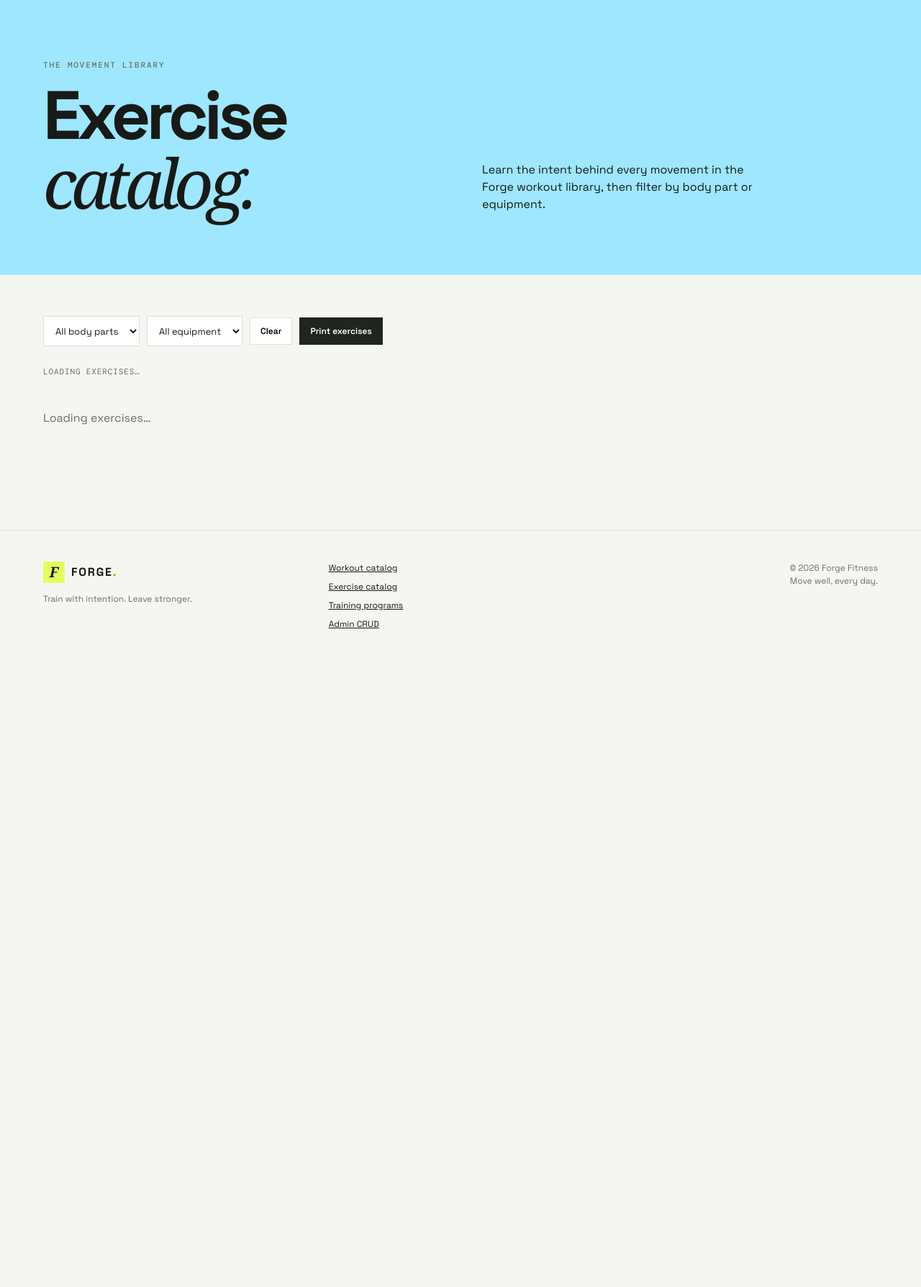
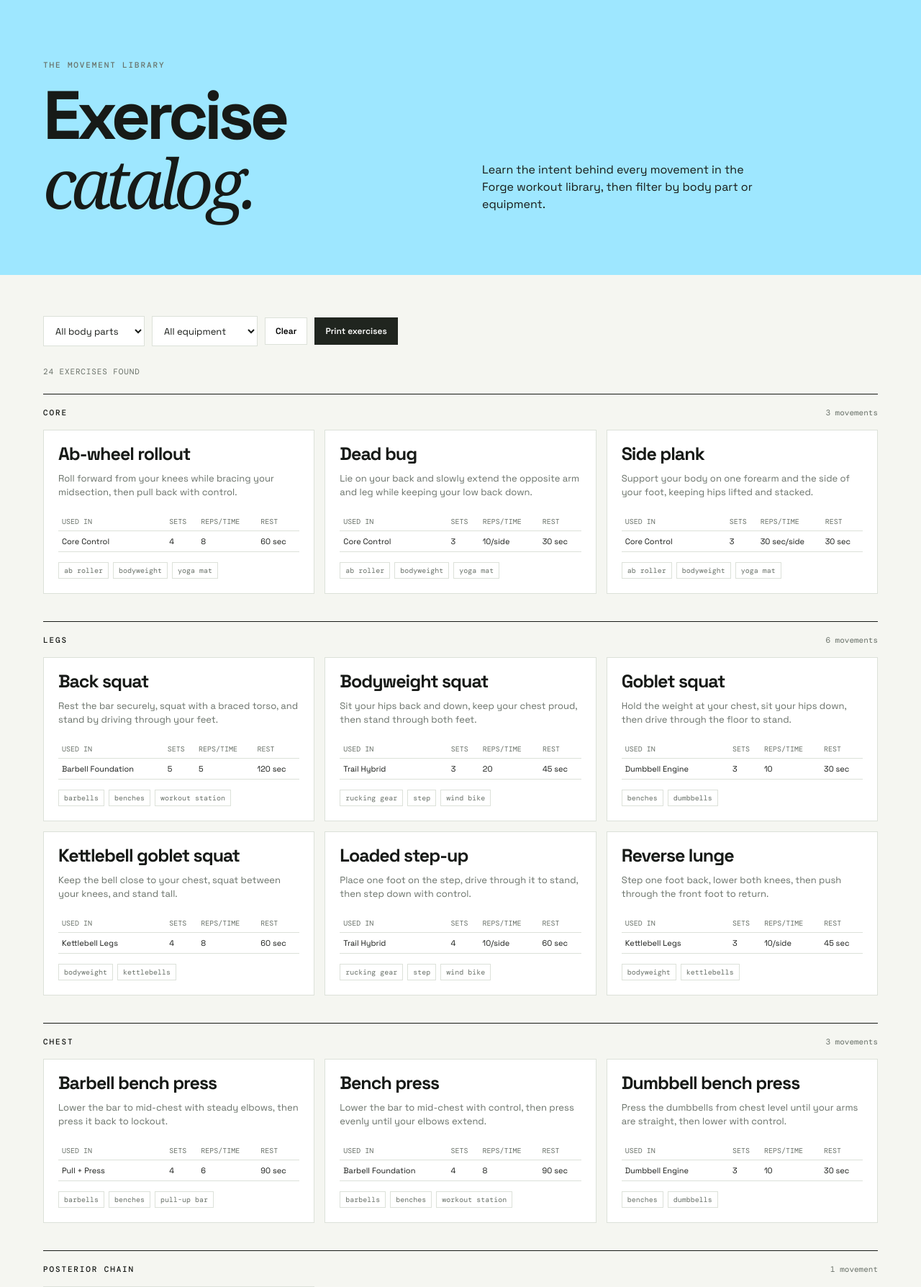
Before and after one commit to mydevco/WorkoutPlanner, a Flask app: page /exercises in a window 1280 px wide. Shown: the part 78-1866 px from the top of the page at 72% size. Before the commit the page ends 951 px from the top, so only its background shows below. Run offline with Flask 3, Linux system fonts and the light colour scheme; data comes from the database, SQL or seed files in the repository.

Commit message:
Fix exercise loading and printable workout details
Co-authored-by: Copilot App <223556219+Copilot@users.noreply.github.com>

```diff
--- a/backend/app.py
+++ b/backend/app.py
@@ -514,17 +514,30 @@ def get_workout_catalog() -> dict:
 def get_exercise_catalog() -> list[dict]:
     database = get_db()
     equipment_by_exercise: dict[str, set[str]] = {}
-    for row in database.execute("SELECT equipment, exercises FROM workouts").fetchall():
+    usage_by_exercise: dict[str, list[dict]] = {}
+    for row in database.execute("SELECT title, equipment, exercises FROM workouts").fetchall():
         try:
             equipment = json.loads(row["equipment"])
             exercises = json.loads(row["exercises"])
         except (TypeError, json.JSONDecodeError):
             continue
+        if not isinstance(equipment, list) or not isinstance(exercises, list):
+            continue
         for exercise in exercises:
+            if not isinstance(exercise, dict):
+                continue
             name = str(exercise.get("name", "")).strip()
             if name:
                 equipment_by_exercise.setdefault(name, set()).update(
                     item for item in equipment if item in ALLOWED_EQUIPMENT
+                )
+                usage_by_exercise.setdefault(name, []).append(
+                    {
+                        "workout": row["title"],
+                        "sets": str(exercise.get("sets", "")).strip(),
+                        "reps": str(exercise.get("reps", "")).strip(),
+                        "rest": str(exercise.get("rest", "")).strip(),
+                    }
                 )
     catalog = []
     for name in sorted(equipment_by_exercise, key=str.casefold):
@@ -538,6 +551,7 @@ def get_exercise_catalog() -> list[dict]:
                 "body_part": body_part,
                 "description": description,
                 "equipment": sorted(equipment_by_exercise[name], key=str.casefold),
+                "usage": usage_by_exercise.get(name, []),
             }
         )
     return catalog
@@ -703,6 +717,13 @@ def serialize_workout(row: sqlite3.Row | dict) -> dict:
             data[key] = json.loads(data[key]) if isinstance(data[key], str) else data[key]
         except (TypeError, json.JSONDecodeError):
             data[key] = []
+    for exercise in data.get("exercises", []):
+        if isinstance(exercise, dict):
+            name = str(exercise.get("name", "")).strip()
+            exercise["instruction"] = EXERCISE_METADATA.get(
+                name,
+                ("Full body", "Move with control through a comfortable range and keep your trunk braced."),
+            )[1]
     return data
 
 
--- a/frontend/static/css/styles.css
+++ b/frontend/static/css/styles.css
@@ -78,6 +78,9 @@ em { font-family: var(--serif); font-weight: 400; letter-spacing: -.08em; }
 .duration { font: 500 12px "DM Mono", monospace; background: var(--lime); padding: 6px 8px; white-space: nowrap; }
 .workout-card h3 { margin-bottom: 11px; }
 .workout-card > p { color: var(--muted); font-size: 14px; margin-bottom: 23px; }
+.workout-details, .exercise-usage { width: 100%; border-collapse: collapse; font-size: 11px; margin: 0 0 17px; }
+.workout-details th, .workout-details td, .exercise-usage th, .exercise-usage td { border-bottom: 1px solid var(--line); padding: 6px 5px; text-align: left; vertical-align: top; }
+.workout-details th, .exercise-usage th { color: var(--muted); font: 10px "DM Mono", monospace; text-transform: uppercase; white-space: nowrap; }
 .tag-list { display: flex; flex-wrap: wrap; gap: 6px; list-style: none; padding: 0; margin: auto 0 0; }
 .tag-list li { padding: 4px 7px; color: #697169; border: 1px solid var(--line); font: 10px "DM Mono", monospace; }
 .card-actions { margin-top: 21px; display: flex; justify-content: space-between; gap: 12px; align-items: center; }
@@ -118,6 +121,8 @@ em { font-family: var(--serif); font-weight: 400; letter-spacing: -.08em; }
 .exercise-card h2 { font-size: 25px; margin: 0 0 12px; letter-spacing: -.04em; }
 .exercise-card p { color: var(--muted); font-size: 13px; margin: 0 0 18px; }
 .exercise-card .tag-list { margin-top: auto; }
+.exercise-usage { margin-bottom: 14px; }
+.exercise-usage td:first-child { min-width: 115px; }
 .toolbar { display: flex; gap: 10px; align-items: center; margin-bottom: 28px; flex-wrap: wrap; }
 .toolbar label, .toolbar select, .toolbar input { font: 13px "Space Grotesk", sans-serif; }
 .toolbar select, .search-field { background: #fff; border: 1px solid var(--line); min-height: 42px; }
--- a/frontend/static/js/app.js
+++ b/frontend/static/js/app.js
@@ -19,10 +19,18 @@
 
   function workoutCard(workout, compact = false) {
     const tags = (workout.equipment || []).map((item) => `<li>${escapeHtml(item)}</li>`).join("");
+    const exerciseRows = (workout.exercises || []).map((exercise) => `<tr>
+      <td>${escapeHtml(exercise.name)}</td>
+      <td>${escapeHtml(exercise.sets || "—")}</td>
+      <td>${escapeHtml(exercise.reps || "—")}</td>
+      <td>${escapeHtml(exercise.rest || "—")}</td>
+      <td>${escapeHtml(exercise.instruction || "Move with control through a comfortable range.")}</td>
+    </tr>`).join("");
     return `<article class="${compact ? "program-workout" : "workout-card"}">
       <div class="card-top"><span class="badge">${escapeHtml(labelCase(workout.category))}</span><span class="duration">${escapeHtml(workout.duration)} min</span></div>
       <h3>${escapeHtml(workout.title)}</h3>
       <p>${escapeHtml(workout.description)}</p>
+      <table class="workout-details"><thead><tr><th>Exercise</th><th>Sets</th><th>Reps/time</th><th>Rest</th><th>How to perform</th></tr></thead><tbody>${exerciseRows}</tbody></table>
       <ul class="tag-list" aria-label="Equipment">${tags}</ul>
       ${compact ? "" : `<div class="card-actions">${workout.video_url ? `<a class="video-link" href="${escapeHtml(workout.video_url)}" target="_blank" rel="noopener noreferrer">Watch movement ↗</a>` : "<span></span>"}<span class="details-link">${(workout.exercises || []).length} exercises</span></div>`}
     </article>`;
@@ -107,6 +115,12 @@
       } catch (error) {
         grid.innerHTML = `<p class="loading">${escapeHtml(error.message)}</p>`;
       }
+    }
+    [duration, category].forEach((field) => field.addEventListener("change", refresh));
+    search.addEventListener("input", () => { clearTimeout(timer); timer = setTimeout(refresh, 180); });
+    $("#clear-filters").addEventListener("click", () => { search.value = ""; duration.value = ""; category.value = ""; refresh(); });
+    refresh();
+  }
 
   async function loadExercises() {
     const groups = $("#exercise-groups");
@@ -114,9 +128,8 @@
     const bodyPart = $("#body-part-filter");
     const equipment = $("#exercise-equipment-filter");
     let allExercises = [];
-        function optionMarkup(values, label) {
-          return `<option value="">${label}</option>${values.map((value) => `<option value="${escapeHtml(value)}">${escapeHtml(value)}</option>`).join("")}`;
-        }
+    const optionMarkup = (values, label) =>
+      `<option value="">${label}</option>${values.map((value) => `<option value="${escapeHtml(value)}">${escapeHtml(value)}</option>`).join("")}`;
     function render(exercises) {
       $("#exercise-count").textContent = `${exercises.length} exercise${exercises.length === 1 ? "" : "s"} found`;
       const grouped = exercises.reduce((result, exercise) => {
@@ -128,6 +141,9 @@
         <div class="exercise-grid">${items.map((exercise) => `<article class="exercise-card">
           <h2>${escapeHtml(exercise.name)}</h2>
           <p>${escapeHtml(exercise.description)}</p>
+          <table class="exercise-usage"><thead><tr><th>Used in</th><th>Sets</th><th>Reps/time</th><th>Rest</th></tr></thead><tbody>
+            ${exercise.usage.map((use) => `<tr><td>${escapeHtml(use.workout)}</td><td>${escapeHtml(use.sets || "—")}</td><td>${escapeHtml(use.reps || "—")}</td><td>${escapeHtml(use.rest || "—")}</td></tr>`).join("")}
+          </tbody></table>
           <ul class="tag-list" aria-label="Equipment">${exercise.equipment.map((item) => `<li>${escapeHtml(item)}</li>`).join("")}</ul>
         </article>`).join("")}</div>
       </section>`).join("") || "<p class='empty-state'>No exercises match those filters.</p>";
@@ -147,12 +163,6 @@
     } catch (error) {
       groups.innerHTML = `<p class="loading">${escapeHtml(error.message)}</p>`;
     }
-      }
-    }
-    [duration, category].forEach((field) => field.addEventListener("change", refresh));
-    search.addEventListener("input", () => { clearTimeout(timer); timer = setTimeout(refresh, 180); });
-    $("#clear-filters").addEventListener("click", () => { search.value = ""; duration.value = ""; category.value = ""; refresh(); });
-    refresh();
   }
 
   async function loadPrograms() {
```
Also changed, not shown: other parts of frontend/static/css/styles.css (+17 -12 lines), tests/test_app.py (+28 -0 lines). Lines whose indentation alone changed are shown as unchanged.
